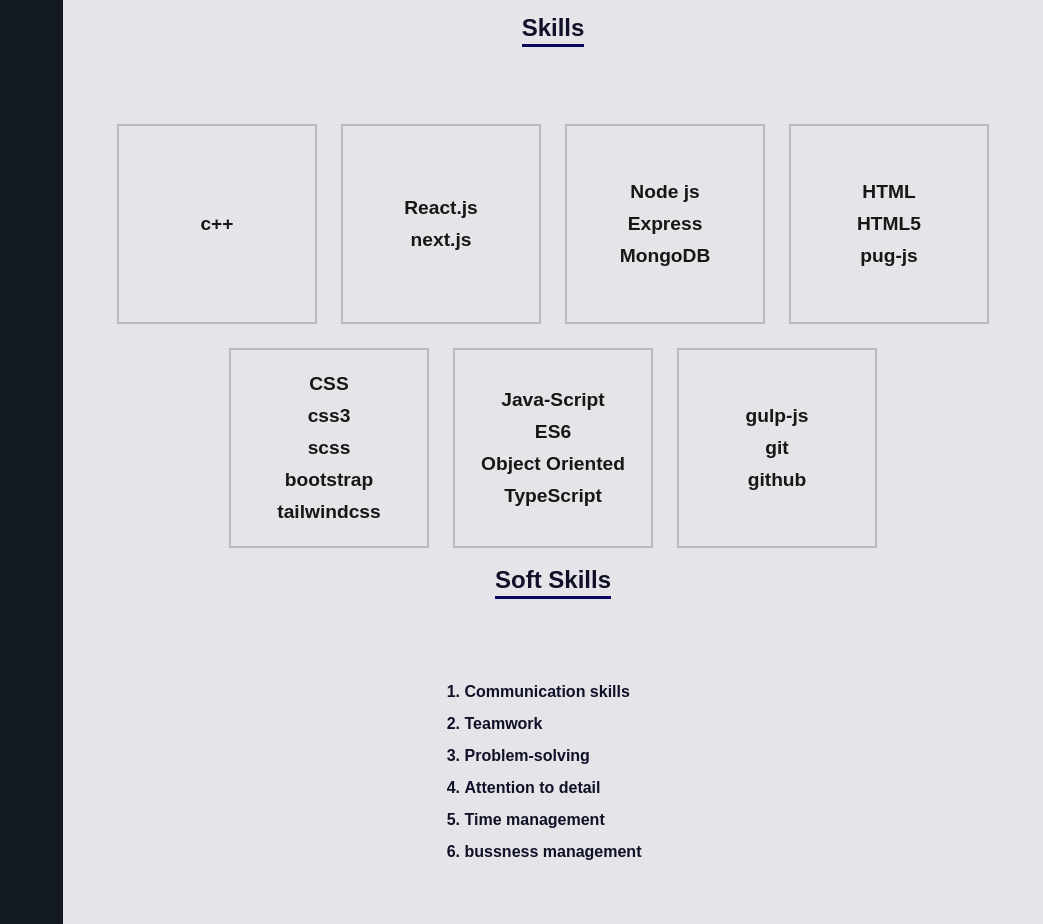
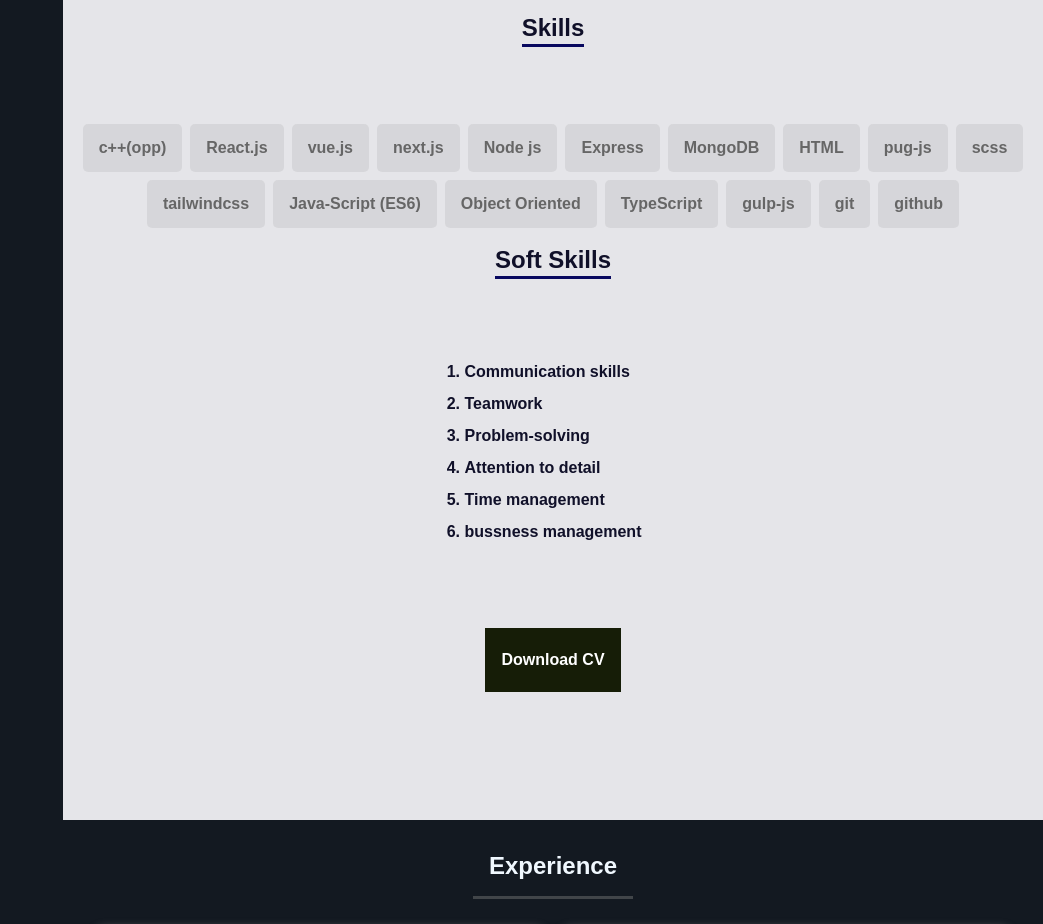
Before and after one commit to eidsid/Protfolio, a website: page project/html/index.pug in a window 1280 px wide. Shown: the part 1300-2224 px from the top of the page, without its empty margins (237-1280 px from the left). Drawn offline with nearby package versions, Linux system fonts and the light colour scheme; files that its build step writes are made by us from their sources; files whose address does not match are found by name.

Commit message:
change about section skills design

```diff
--- a/project/css/components/_about.scss
+++ b/project/css/components/_about.scss
@@ -33,36 +33,16 @@
   h2 {
     margin-bottom: 5rem;
   }
-  ul.list {
-    width: 100%;
+  .skills ul.list {
     @include flex(row, center, center);
-    gap: 1.5rem;
     flex-wrap: wrap;
+    gap: 0.5rem;
     li {
-      width: 200px;
-      height: 200px;
-      border: rgb(194, 186, 186) 2px solid;
-      color: rgb(24, 23, 21);
-      @include flex(column, center, center);
-      font-size: 1.2rem;
-      @include transation(0.4s);
-      &:hover {
-        box-shadow: 0 0 20px 5px rgb(80, 75, 75);
-        background-color: rgb(48, 45, 45);
-        color: rgb(250, 250, 250);
-        z-index: 1;
-        transform: scale(1.2);
-      }
-      span {
-        &:nth-child(1) {
-          font-weight: bolder;
-        }
-      }
-      &:nth-child(4) {
-        span {
-          font-weight: bolder;
-        }
-      }
+      padding: 0.5rem 1rem;
+      background: rgba(153, 153, 153, 0.2);
+      border-radius: 5px;
+      font-weight: 600;
+      color: #666;
     }
   }
   .cv {
@@ -84,16 +64,6 @@
       transform: translateY(0%);
       opacity: 1;
     }
-    ul li {
-      span {
-        display: block;
-        opacity: 1;
-        &:nth-child(1) {
-        }
-        &:nth-child(2) {
-        }
-      }
-    }
   }
   .softSkills {
     display: flex;
@@ -107,11 +77,7 @@
 @include medi {
   #about {
     line-height: 0.5rem;
-    .kills {
-      ul li {
-        font-size: 50%;
-      }
-    }
+
     .cv {
       margin: 1rem 0;
     }
--- a/project/html/components/about.pug
+++ b/project/html/components/about.pug
@@ -4,41 +4,25 @@
     h2 Skills
     .skills
         ul.list
-            li
-              span c++
-            li
-                span React.js
-                span  next.js
-
-            li
-                span Node js
-                span  Express
-                span  MongoDB
-                //- span  My SQL
-            li
-                span HTML
-                span HTML5
-                span pug-js
+            li c++(opp)
+            li React.js
+            li vue.js
+            li next.js
+            li Node js
+            li Express
+            li MongoDB
+            li HTML
+            li pug-js
+            li scss
+            li tailwindcss
+            li Java-Script (ES6)
+            li Object Oriented
+            li TypeScript
+            li gulp-js
+            li git
+            li github
 
 
-            li
-                span CSS
-                span css3
-                span scss
-                span bootstrap
-                span tailwindcss
-            li
-                span Java-Script
-                span ES6
-                span Object Oriented
-                span TypeScript
-
-
-
-            li
-                span gulp-js
-                span git
-                span github
     h2 Soft Skills
     .softSkills
         ul
```
Also changed, not shown: dist/css/style.css, dist/index.html, 1 other file.
